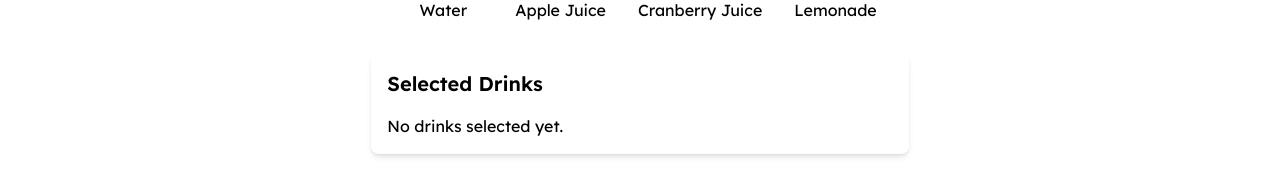
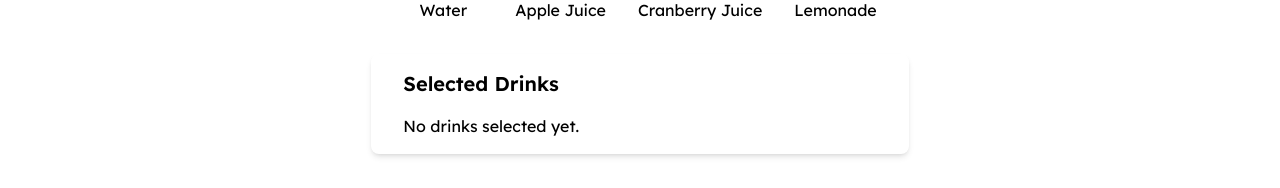
Before and after one commit to EtienneRousseau1/DrinkDispenser, a React (Create React App) app in the folder frontend/: page /drinkOption in a window 1280 px wide. Shown: the part 469-657 px from the top of the page. Built offline with nearby package versions, Linux system fonts and the light colour scheme.

Commit message:
Added Padding and Renamed Words

```diff
--- a/frontend/src/Components/Option.tsx
+++ b/frontend/src/Components/Option.tsx
@@ -48,7 +48,7 @@ const Option: React.FC<OptionProps> = ({drinks }) => {
         onClick={goToNewPage}
         className='bg-blue-500 text-white py-2 px-4 rounded hover:bg-blue-700 transition duration-300'
       >
-        Select
+        Confirm
       </button>
     </div>
   ) : null}
--- a/frontend/src/Components/SelectedDrinks.tsx
+++ b/frontend/src/Components/SelectedDrinks.tsx
@@ -3,7 +3,7 @@ import { useDrink } from '../Pages/DrinkContext'; // Adjust the import path as n
 import { Link } from 'react-router-dom';
 
 const SelectedDrinks: React.FC = () => {
-  const { selectedDrinks, totalPercentage } = useDrink();
+  const { selectedDrinks, totalPercentage, setSelectedDrinks} = useDrink();
   const [dispensing, setDispensing] = useState(false);
 
   // Send HTTP request here
@@ -12,24 +12,25 @@ const SelectedDrinks: React.FC = () => {
     // Simulate drink dispensing process
     setTimeout(() => {
       setDispensing(false);
+      setSelectedDrinks([]);
       alert('Drink dispensed!');
     }, 2000); // Dispense for 2 seconds
   };
 
   return (
-    <div className='p-4 bg-white shadow-md rounded-lg mx-8'>
-      <h2 className='text-xl font-semibold mb-4 font-body'>Selected Drinks</h2>
+    <div className='p-4 bg-white shadow-md rounded-lg mx-8 px-4'>
+      <h2 className='text-xl font-semibold mb-4 font-body px-4'>Selected Drinks</h2>
       {selectedDrinks.length > 0 ? (
         <>
           <ul>
             {selectedDrinks.map((drink, index) => (
               <li key={index} className='mb-2'>
-                <span className='font-bold font-body'>{drink.name}</span> - <span className='text-blue-600'>{drink.percentage}%</span>
+                <span className='font-bold font-body px-4'>{drink.name}</span> - <span className='text-blue-600'>{drink.percentage}%</span>
               </li>
             ))}
           </ul>
           <div className='mt-4'>
-            <p className='text-lg font-semibold font-body'>Total Percentage: <span className='text-blue-600'>{totalPercentage}%</span></p>
+            <p className='text-lg font-semibold font-body px-4'>Total Percentage: <span className='text-blue-600 '>{totalPercentage}%</span></p>
           </div>
           <div className='mt-4'>
             <button
@@ -37,7 +38,7 @@ const SelectedDrinks: React.FC = () => {
               className={`px-4 py-2 rounded ${dispensing ? 'bg-gray-500 text-gray-300 cursor-not-allowed' : 'bg-blue-500 text-white hover:bg-blue-700'}`}
               disabled={dispensing}
             >
-              {dispensing ? 'Dispensing drink currently...' : 'Go'}
+              {dispensing ? 'Dispensing drink currently...' : 'Dispense'}
             </button>
 
             <Link to="/remove" className='ml-4 px-4 py-2 rounded' style={{ backgroundColor: '#ef4444', color: '#ffffff',  }}>
@@ -46,7 +47,7 @@ const SelectedDrinks: React.FC = () => {
           </div>
         </>
       ) : (
-        <p className='font-body'>No drinks selected yet.</p>
+        <p className='font-body px-4'>No drinks selected yet.</p>
       )}
     </div>
   );
--- a/frontend/src/Pages/DrinkContext.tsx
+++ b/frontend/src/Pages/DrinkContext.tsx
@@ -10,6 +10,7 @@ interface DrinkContextProps {
   selectedDrinks: SelectedDrink[];
   selectedDrink: string;
   setSelectedDrink: React.Dispatch<React.SetStateAction<string>>;
+  setSelectedDrinks: React.Dispatch<React.SetStateAction<SelectedDrink[]>>;
   addSelectedDrink: (drink: SelectedDrink) => boolean;
   removeDrink: (name: string) => void;
   clearAllDrinks: () => void; // New function to clear all drinks
@@ -42,7 +43,7 @@ export const DrinkProvider: React.FC<{ children: ReactNode }> = ({ children }) =
   };
 
   return (
-    <DrinkContext.Provider value={{ selectedDrinks, selectedDrink, setSelectedDrink, addSelectedDrink, removeDrink, clearAllDrinks, totalPercentage }}>
+    <DrinkContext.Provider value={{ selectedDrinks, selectedDrink, setSelectedDrink, addSelectedDrink, removeDrink, clearAllDrinks, totalPercentage, setSelectedDrinks}}>
       {children}
     </DrinkContext.Provider>
   );
```
Also changed, not shown: 1 other file (tests, documents, lock files or other folders).
